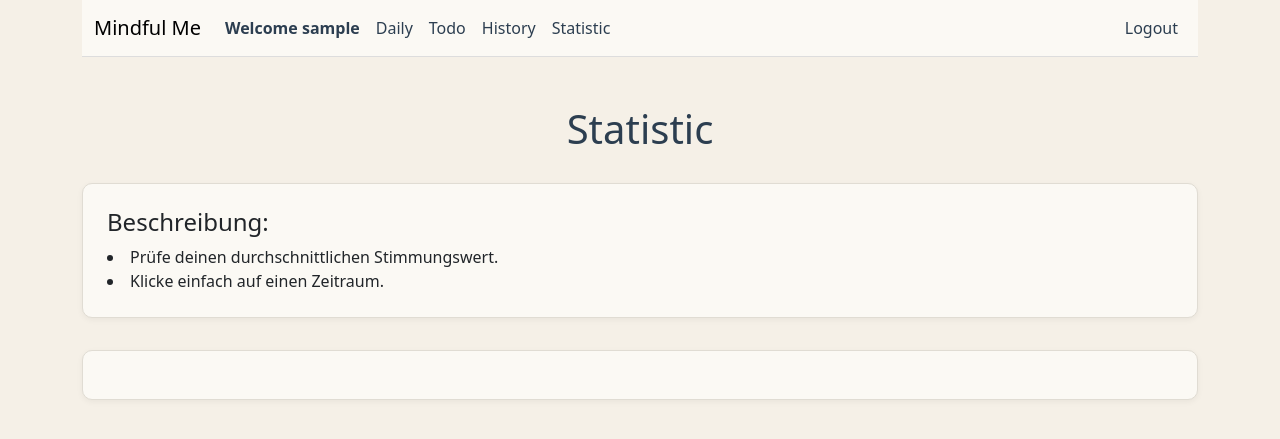
After one commit to Keszamol/cs50x-project, a Flask app: template project/templates/statistic.html in a window 1280 px wide. The commit adds this page. Shown: the top 439 px of the page. Run offline with Flask 3, Linux system fonts and the light colour scheme; the template is opened without the code that fills it: most values are stand-ins (such as "Sample title", 1, 10 or a date in 2020); some libraries are stand-ins or nearby versions.

Commit message:
Statistic hinzugefügt

```diff
--- a/project/templates/layout.html
+++ b/project/templates/layout.html
@@ -22,7 +22,7 @@
                             <a class="nav-link" href="/daily">Daily</a>
                             <a class="nav-link" href="/todo">Todo</a>
                             <a class="nav-link" href="/history">History</a>
-                            <a class="nav-link disabled" aria-disabled="true">Statistic</a>
+                            <a class="nav-link" href="/statistic">Statistic</a>
                             <a class="nav-link ms-auto" href="/logout">Logout</a>
                         </div>
                     </div>
--- /dev/null
+++ b/project/templates/statistic.html
@@ -0,0 +1,19 @@
+{% extends 'layout.html' %}
+
+{% block body %}
+
+    <h1>Statistic</h1>
+
+    <border class="card">
+        <h4>Beschreibung:</h4>
+        <li>Prüfe deinen durchschnittlichen Stimmungswert.</li>
+        <li>Klicke einfach auf einen Zeitraum.</li>
+    </border>
+
+    <border class="card">
+
+
+
+    </border>
+
+{% endblock %}
```
